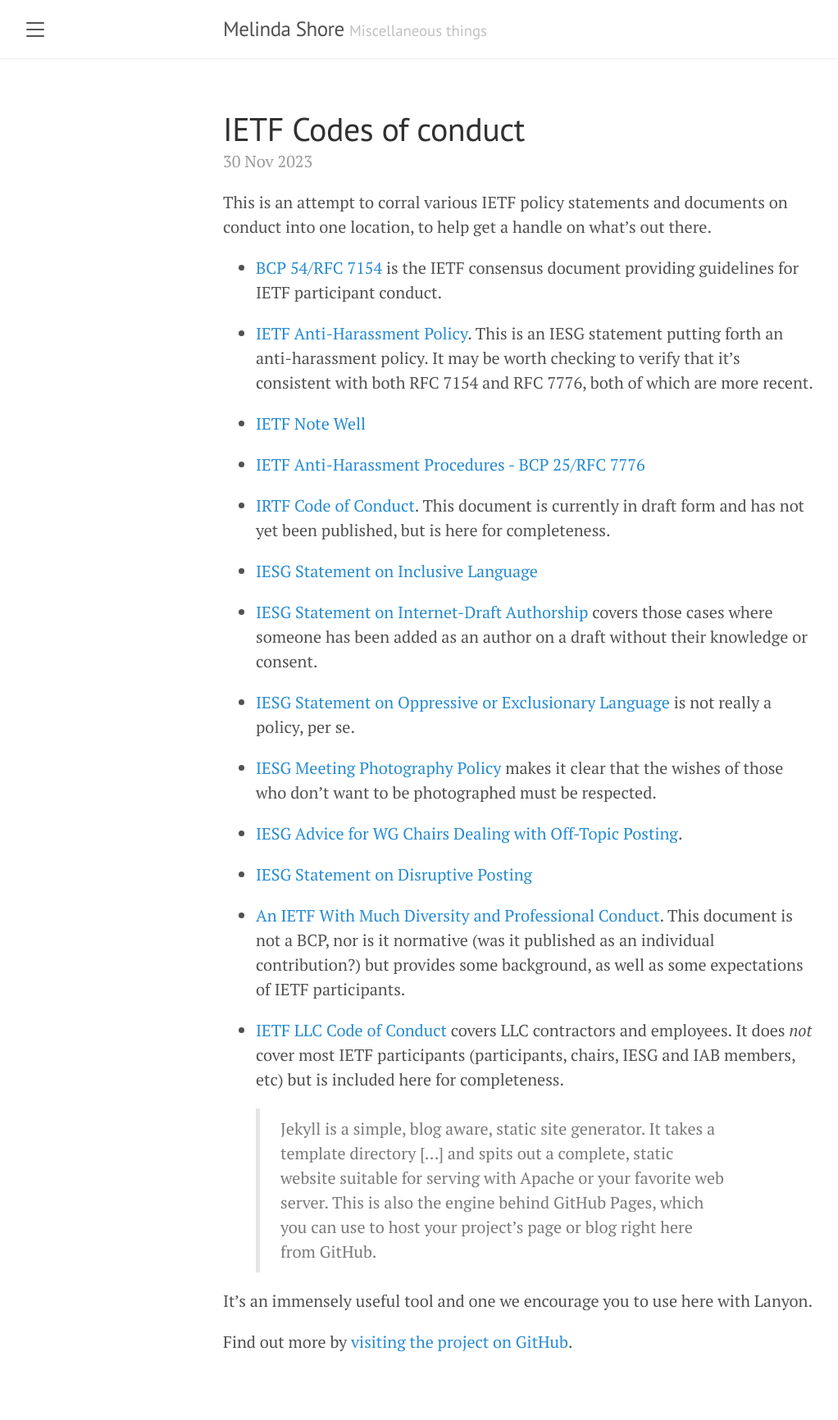
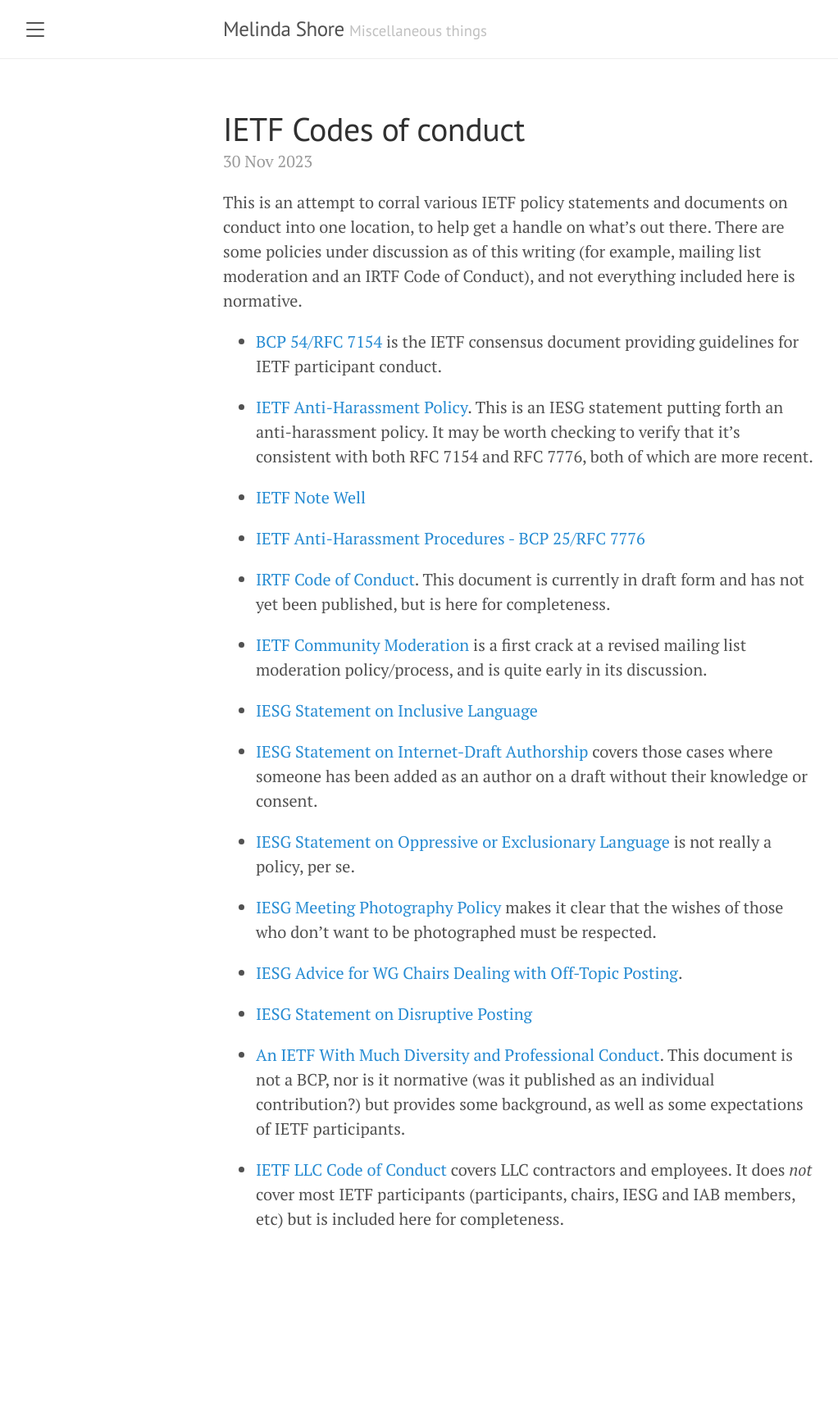
Before and after one commit to MelindaShore/MelindaShore.github.io, a Jekyll site: the page built from _posts/2023-11-30-conduct-docs.md, in a window 1280 px wide. Shown: the whole page at 82% size, without its empty margins (8-1030 px from the left). Built offline with Jekyll 4.4.1, drawn with Linux system fonts in a browser that asks for light colours; after the commit the page ends 1582 px from its top, so only the background shows below that.

Commit message:
cleaned up some formatting errors and extraneous text

```diff
--- a/_config.yml
+++ b/_config.yml
@@ -1,7 +1,7 @@
 # Setup
 title:               Melinda Shore
 tagline:             'Miscellaneous things'
-description:         'A reserved <a href="https://jekyllrb.com" target="_blank">Jekyll</a> theme that places the utmost gravity on content with a hidden drawer. Made by <a href="https://twitter.com/mdo" target="_blank">@mdo</a>.'
+description:
 url:                 https://MelindaShore.github.io
 baseurl:             ''
 paginate:            5
--- a/_posts/2023-11-30-conduct-docs.md
+++ b/_posts/2023-11-30-conduct-docs.md
@@ -5,7 +5,7 @@ title: IETF Codes of conduct
 
 This is an attempt to corral various IETF policy statements
 and documents on conduct into one location, to help
-get a handle on what's out there.
+get a handle on what's out there.  There are some policies under discussion as of this writing (for example, mailing list moderation and an IRTF Code of Conduct), and not everything included here is normative.
 
 - [BCP 54/RFC 7154](https://www.rfc-editor.org/rfc/rfc7154.html) is the
 IETF consensus document providing guidelines for IETF
@@ -23,6 +23,10 @@ both RFC 7154 and RFC 7776, both of which are more recent.
 - [IRTF Code of Conduct](https://www.ietf.org/archive/id/draft-perkins-irtf-code-of-conduct-00.html).  This document
 is currently in draft form and has not yet been published,
 but is here for completeness.
+
+- [IETF Community Moderation](https://www.ietf.org/id/draft-ecahc-moderation-00.html) is a first crack at a
+revised mailing list moderation policy/process, and is
+quite early in its discussion.
 
 - [IESG Statement on Inclusive Language](https://www.ietf.org/about/groups/iesg/statements/on-inclusive-language/)
 
@@ -47,11 +51,3 @@ well as some expectations of IETF participants.
 - [IETF LLC Code of Conduct](https://www.ietf.org/about/administration/policies-procedures/code-of-conduct/) covers
 LLC contractors and employees.  It does _not_ cover most IETF
 participants (participants, chairs, IESG and IAB members, etc) but is included here for completeness.
-
-
-
-  > Jekyll is a simple, blog aware, static site generator. It takes a template directory [...] and spits out a complete, static website suitable for serving with Apache or your favorite web server. This is also the engine behind GitHub Pages, which you can use to host your project’s page or blog right here from GitHub.
-
-It's an immensely useful tool and one we encourage you to use here with Lanyon.
-
-Find out more by [visiting the project on GitHub](https://github.com/mojombo/jekyll).
```
Also changed, not shown: 5 other files.
